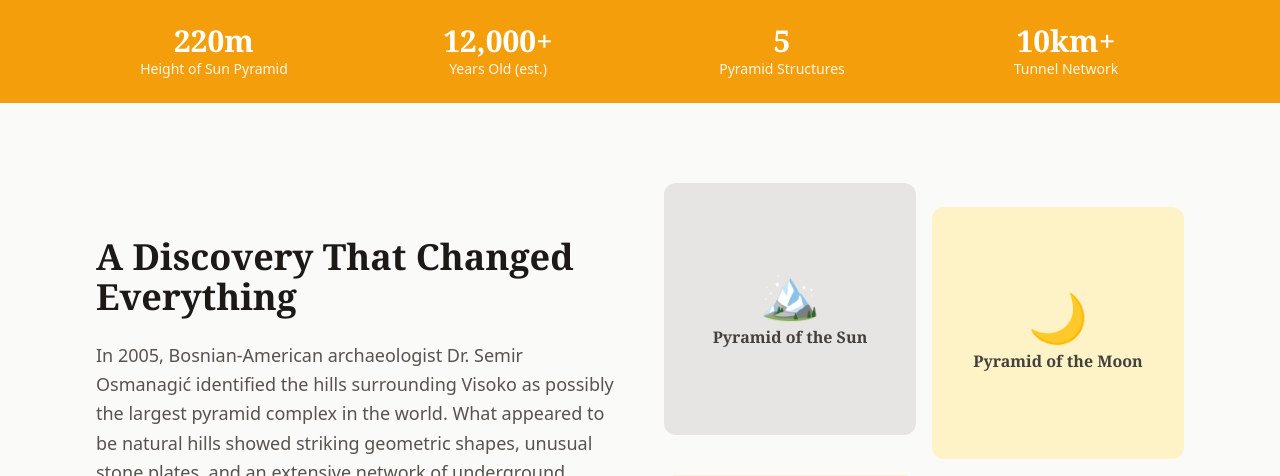
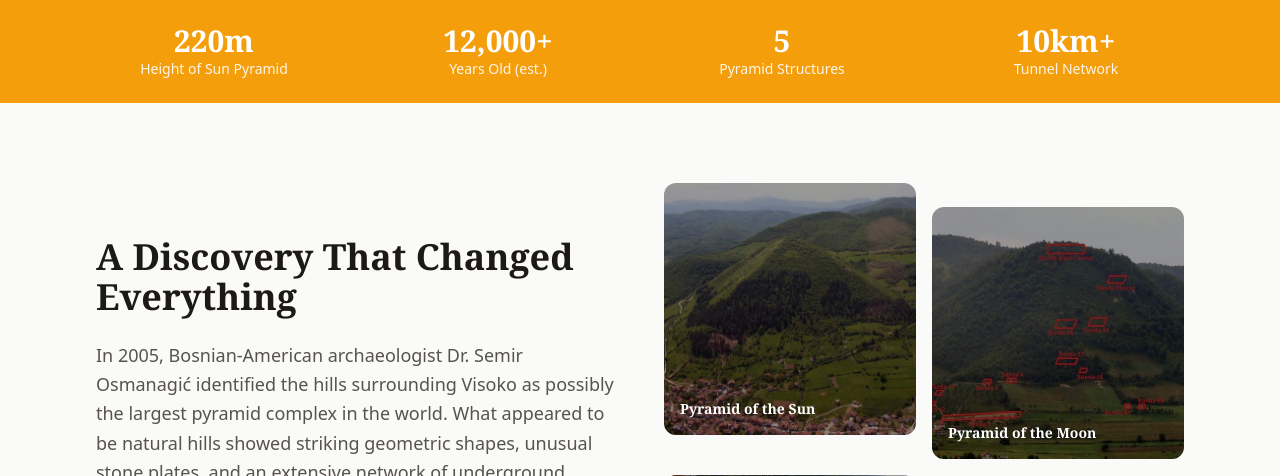
Before and after one commit to Cilaa5/visokopiramide, a Django app: page / in a window 1280 px wide. Shown: the part 801-1277 px from the top of the page. Run offline with Django 5.2, Linux system fonts and the light colour scheme; some libraries are stand-ins or nearby versions.

Commit message:
Add real photos, Google Maps embed, image updates

```diff
--- a/templates/core/home.html
+++ b/templates/core/home.html
@@ -1,4 +1,5 @@
 {% extends "base.html" %}
+{% load static %}
 
 {% block title %}Bosnian Pyramids — Discover Visoko, Bosnia{% endblock %}
 
@@ -6,15 +7,8 @@
 
 <!-- Hero -->
 <section class="relative min-h-screen flex items-center justify-center text-white overflow-hidden">
-  <div class="absolute inset-0 bg-gradient-to-br from-stone-900 via-stone-800 to-amber-900"></div>
-  <!-- Decorative pyramid shapes -->
-  <div class="absolute inset-0 overflow-hidden opacity-10">
-    <svg viewBox="0 0 800 600" class="absolute bottom-0 left-1/2 -translate-x-1/2 w-full" fill="white">
-      <polygon points="400,50 50,500 750,500"/>
-      <polygon points="650,150 450,500 850,500"/>
-      <polygon points="150,200 0,500 350,500"/>
-    </svg>
-  </div>
+  <img src="{% static 'images/visokolandscape.jpg' %}" alt="Visoko with the Pyramid of the Sun" class="absolute inset-0 w-full h-full object-cover" />
+  <div class="absolute inset-0 bg-black/60"></div>
   <div class="relative z-10 text-center px-4 max-w-4xl mx-auto">
     <span class="inline-block text-amber-400 text-6xl mb-4">&#9651;</span>
     <h1 class="font-serif text-5xl md:text-7xl font-bold mb-6 leading-tight">
@@ -79,28 +73,28 @@
       </a>
     </div>
     <div class="grid grid-cols-2 gap-4">
-      <div class="bg-stone-200 rounded-xl aspect-square flex items-center justify-center">
-        <div class="text-center p-4">
-          <div class="text-5xl mb-2">🏔️</div>
-          <div class="font-serif font-bold text-stone-700">Pyramid of the Sun</div>
+      <div class="relative rounded-xl overflow-hidden aspect-square">
+        <img src="{% static 'images/piramidasunca.jpg' %}" alt="Pyramid of the Sun" class="w-full h-full object-cover" />
+        <div class="absolute inset-0 bg-black/40 flex items-end p-4">
+          <span class="font-serif font-bold text-white text-sm">Pyramid of the Sun</span>
         </div>
       </div>
-      <div class="bg-amber-100 rounded-xl aspect-square flex items-center justify-center mt-6">
-        <div class="text-center p-4">
-          <div class="text-5xl mb-2">🌙</div>
-          <div class="font-serif font-bold text-stone-700">Pyramid of the Moon</div>
+      <div class="relative rounded-xl overflow-hidden aspect-square mt-6">
+        <img src="{% static 'images/piramidamjeseca.jpg' %}" alt="Pyramid of the Moon" class="w-full h-full object-cover" />
+        <div class="absolute inset-0 bg-black/40 flex items-end p-4">
+          <span class="font-serif font-bold text-white text-sm">Pyramid of the Moon</span>
         </div>
       </div>
-      <div class="bg-amber-100 rounded-xl aspect-square flex items-center justify-center">
-        <div class="text-center p-4">
-          <div class="text-5xl mb-2">🌲</div>
-          <div class="font-serif font-bold text-stone-700">Pyramid of the Dragon</div>
+      <div class="relative rounded-xl overflow-hidden aspect-square">
+        <img src="{% static 'images/tuneliravne.webp' %}" alt="Ravne Tunnels" class="w-full h-full object-cover" />
+        <div class="absolute inset-0 bg-black/40 flex items-end p-4">
+          <span class="font-serif font-bold text-white text-sm">Ravne Tunnels</span>
         </div>
       </div>
-      <div class="bg-stone-200 rounded-xl aspect-square flex items-center justify-center mt-6">
-        <div class="text-center p-4">
-          <div class="text-5xl mb-2">⚡</div>
-          <div class="font-serif font-bold text-stone-700">Pyramid of Love</div>
+      <div class="relative rounded-xl overflow-hidden aspect-square mt-6">
+        <img src="{% static 'images/visokolandscape.jpg' %}" alt="Visoko Valley" class="w-full h-full object-cover" />
+        <div class="absolute inset-0 bg-black/40 flex items-end p-4">
+          <span class="font-serif font-bold text-white text-sm">Visoko Valley</span>
         </div>
       </div>
     </div>
```
Also changed, not shown: templates/core/getting_here.html (+27 -12 lines), templates/core/pyramids.html (+12 -5 lines), templates/core/visit.html (+5 -3 lines), static/images/piramidamjeseca.jpg (added), static/images/piramidasunca.jpg (added), static/images/tuneliravne.webp (added), 1 other file.
